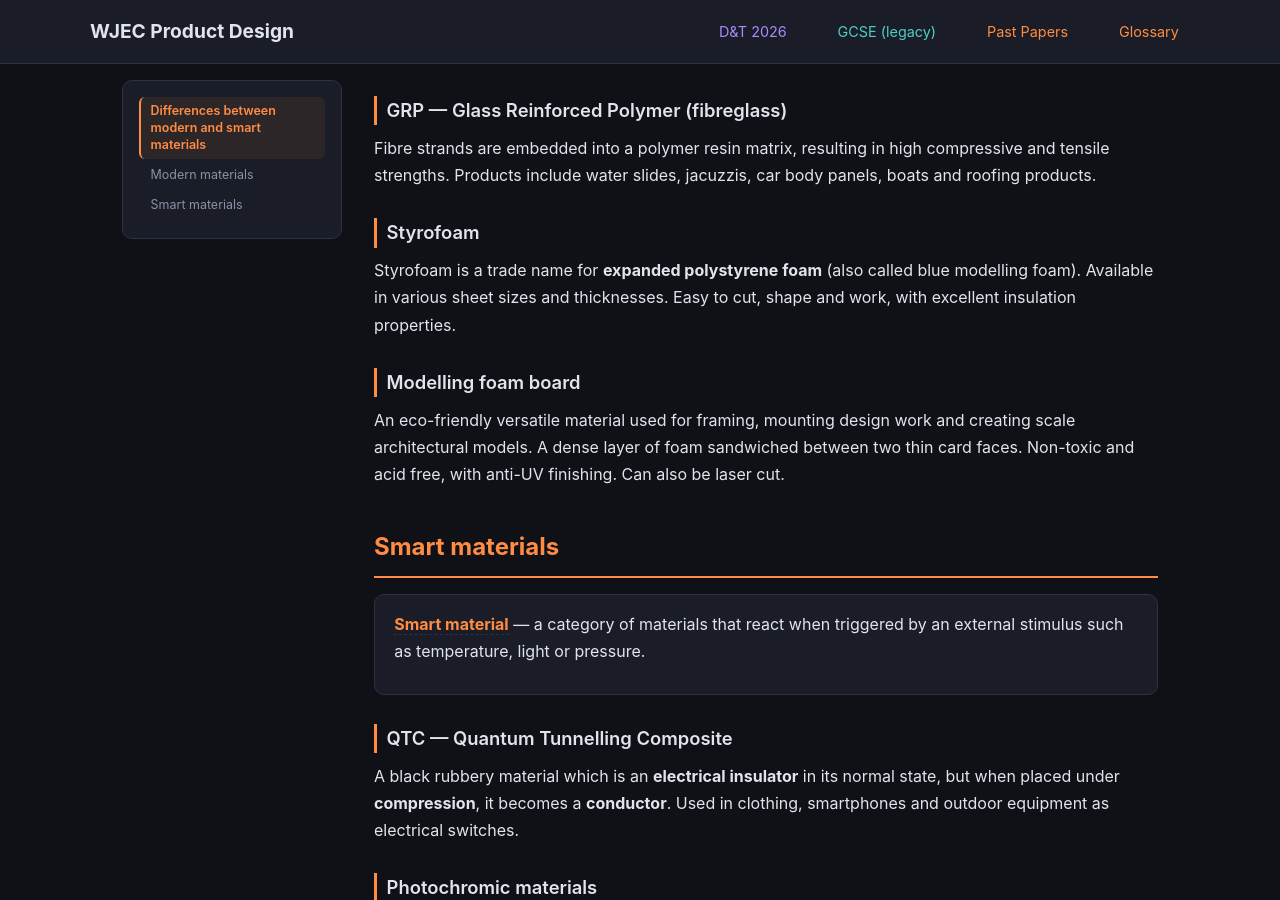
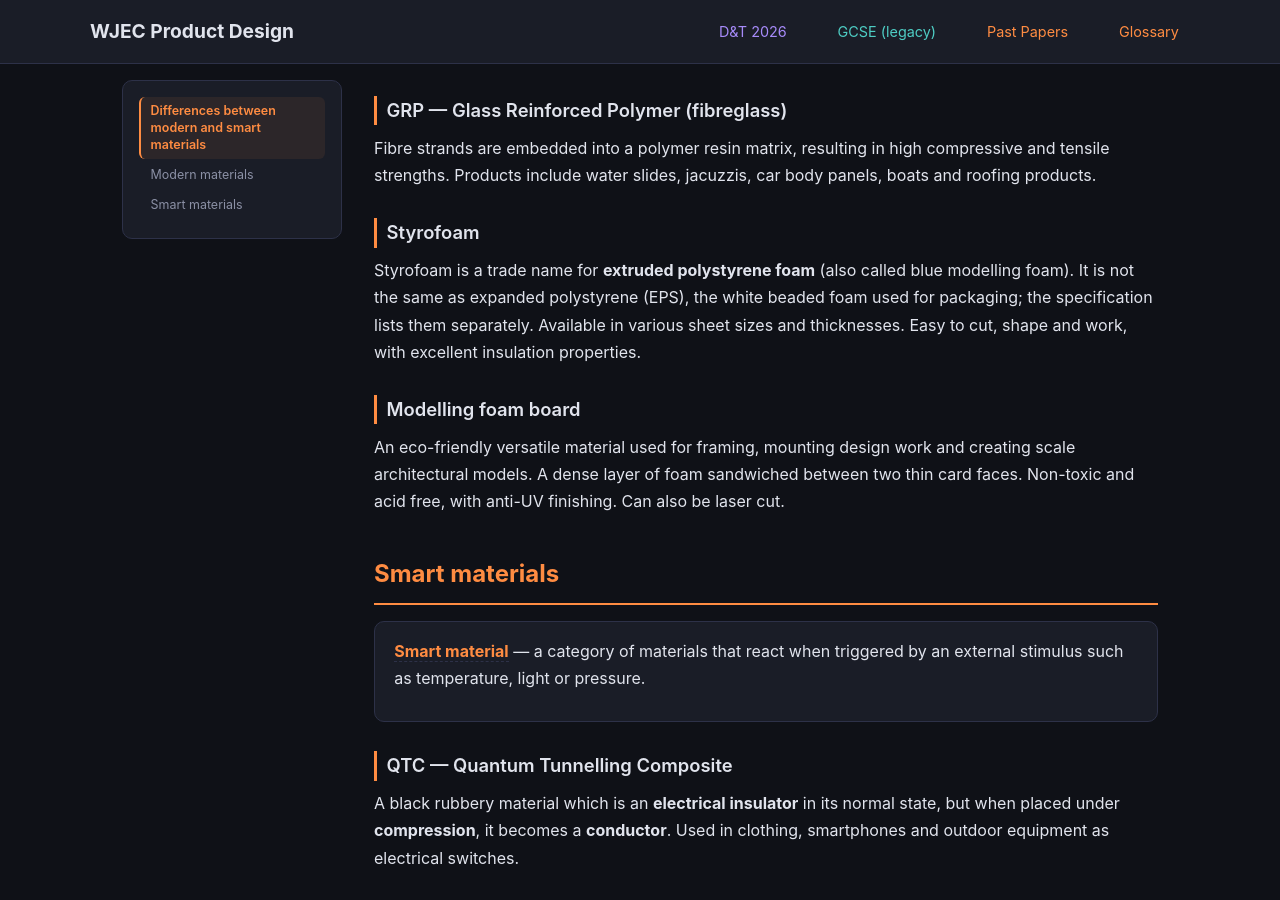
Before and after one commit to jase1979/pd, a Jekyll site: the page built from gcse/unit2/smart-materials/index.md, in a window 1280 px wide and 900 px high, scrolled down 1017 px. Built offline with Jekyll 4.4.1, drawn with Linux system fonts in a browser that asks for light colours.

Commit message:
fix(gcse/smart-materials): Styrofoam is extruded, not expanded, polystyrene
Co-Authored-By: Claude Opus 5.5 <noreply@anthropic.com>
Claude-Session: https://claude.ai/code/session_01DpfhjA9JZdn9Fs3Y2Cfuwh

```diff
--- a/gcse/unit2/smart-materials/index.md
+++ b/gcse/unit2/smart-materials/index.md
@@ -34,7 +34,7 @@ Fibre strands are embedded into a polymer resin matrix, resulting in high compre
 
 ### Styrofoam
 
-Styrofoam is a trade name for **expanded polystyrene foam** (also called blue modelling foam). Available in various sheet sizes and thicknesses. Easy to cut, shape and work, with excellent insulation properties.
+Styrofoam is a trade name for **extruded polystyrene foam** (also called blue modelling foam). It is not the same as expanded polystyrene (EPS), the white beaded foam used for packaging; the specification lists them separately. Available in various sheet sizes and thicknesses. Easy to cut, shape and work, with excellent insulation properties.
 
 ### Modelling foam board
 
```
